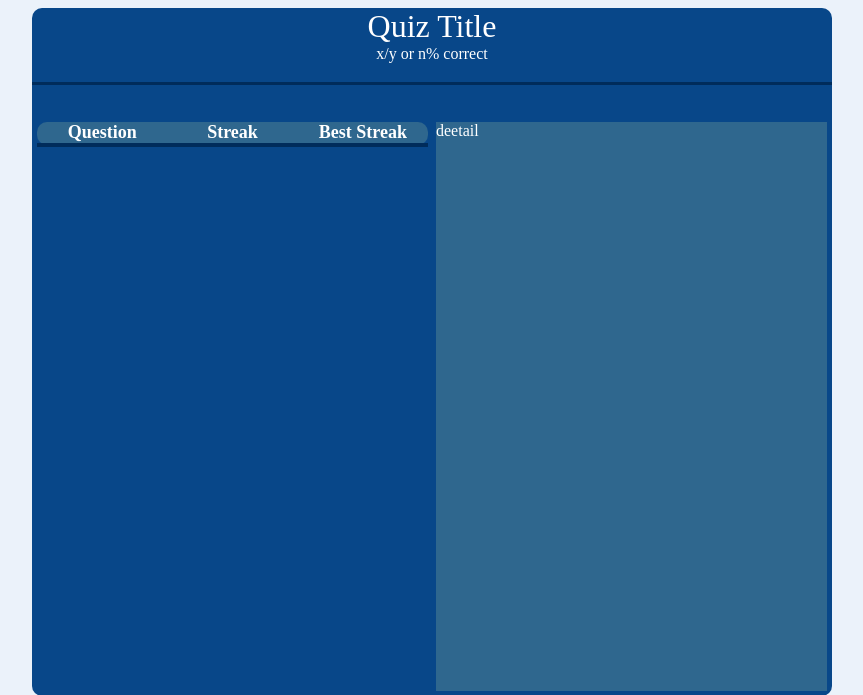
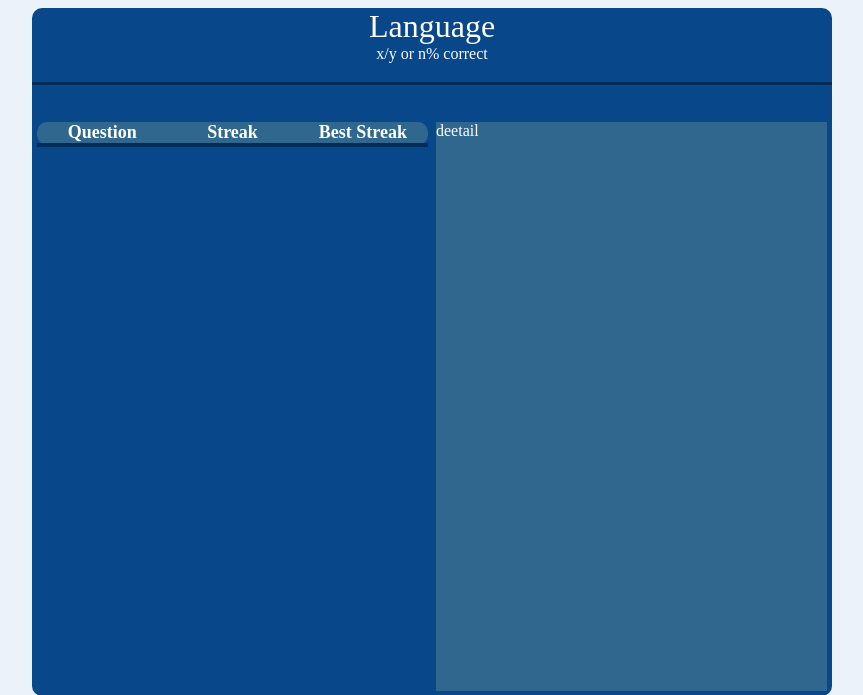
Before and after one commit to zyzaya/queuezed, a Rails app: page /quizzes/1/practice/1/answers/new in a window 1280 px wide. Shown: the part 32-727 px from the top of the page, without its empty margins (208-1071 px from the left). Run offline with Rails 7, Linux system fonts and the light colour scheme; data comes from the database, SQL or seed files in the repository; tables that the repository leaves empty hold one stand-in row (values such as "Sample post"); lists and menus that the app fills with data are empty; some libraries are stand-ins or nearby versions.

Commit message:
add quiz title to feedback page

```diff
--- a/app/views/practice_sessions/feedback.html.erb
+++ b/app/views/practice_sessions/feedback.html.erb
@@ -2,7 +2,7 @@
  <%= render 'shared/header' %>
  <div class="feedback">
   <div class="quiz_info">
-    <div class="quiz_title">Quiz Title</div>
+    <div class="quiz_title"><%= @quiz.name %></div>
     <div class="feedback_correct">x/y or n% correct</div>
   </div>
   <div class="feedback_info">
```
